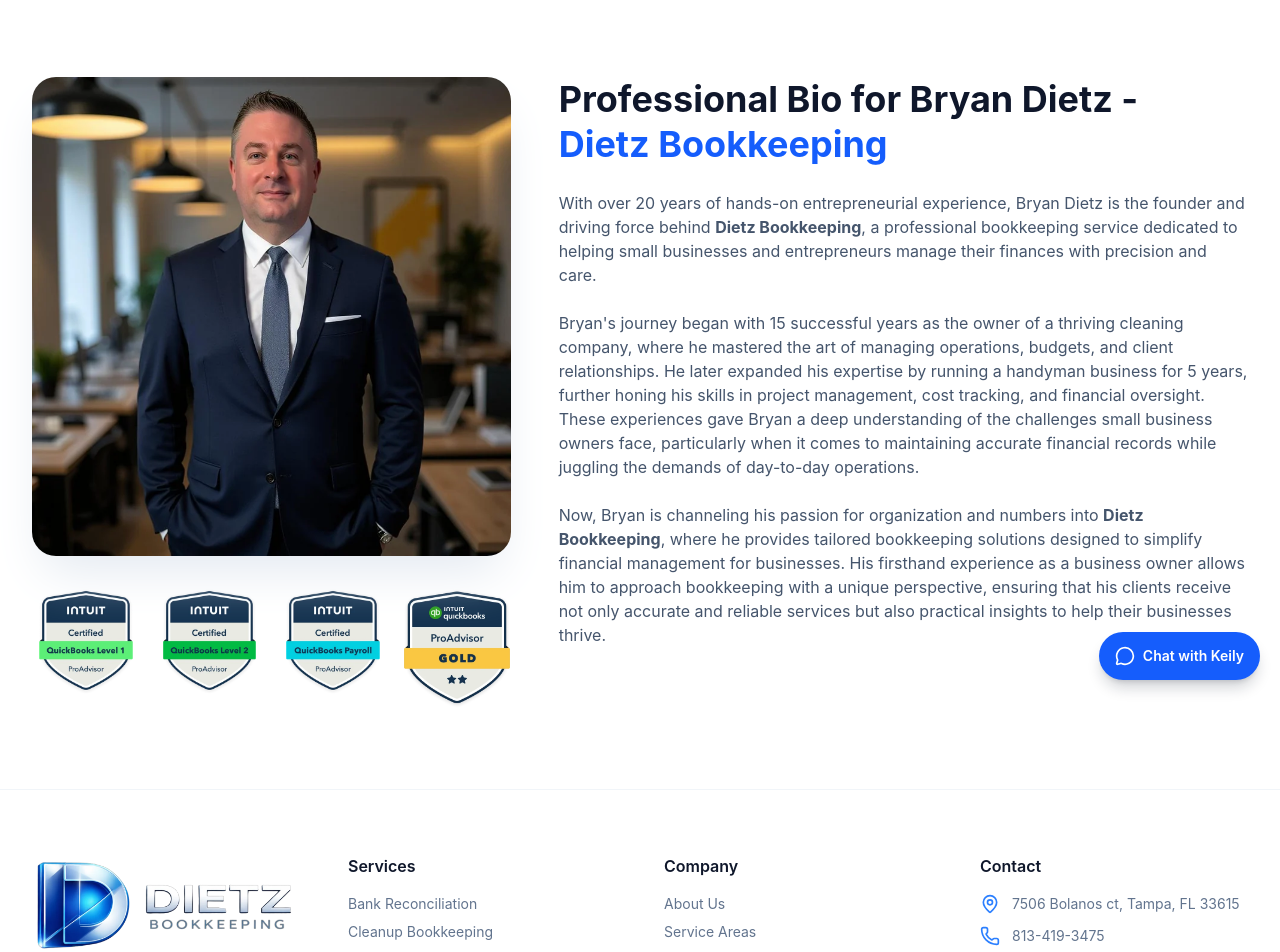
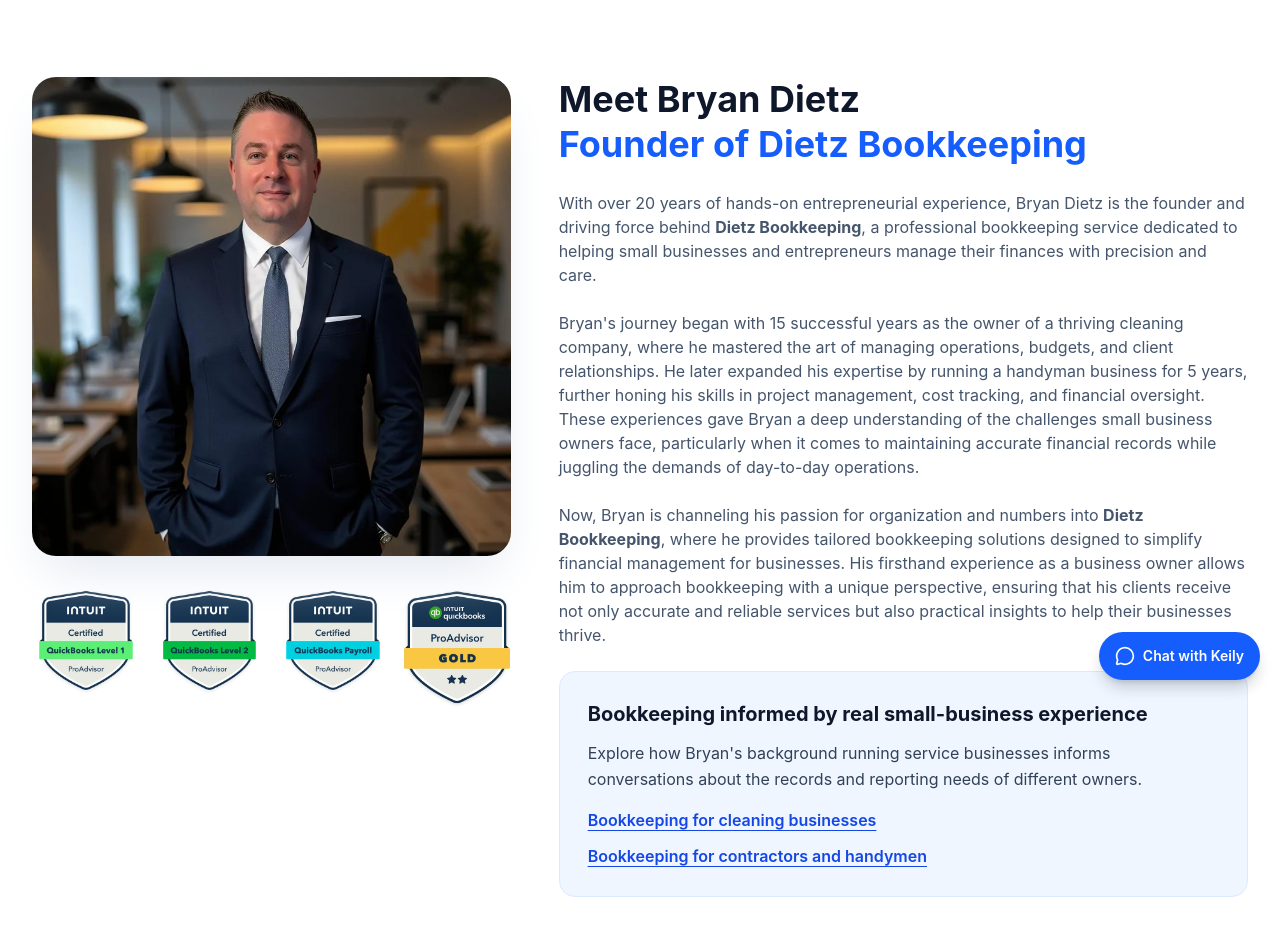
Before and after one commit to dietzbp-lgtm/dietz-bookkeeping-website, a React (Vite) app: page /about in a window 1280 px wide. Shown: the part 100-1052 px from the top of the page. Built offline with nearby package versions, Linux system fonts and the light colour scheme.

Commit message:
PR23: clarify founder bio and link firsthand industry experience to helpful pages

```diff
--- a/src/pages/About.tsx
+++ b/src/pages/About.tsx
@@ -1,5 +1,6 @@
 import React from 'react';
 import Layout from '../components/Layout';
+import { Link } from 'react-router-dom';
 
 const About = () => {
   return (
@@ -33,8 +34,8 @@ const About = () => {
               className="lg:col-span-7 space-y-6"
             >
               <h1 className="text-3xl md:text-4xl font-bold text-slate-900 leading-tight">
-                Professional Bio for Bryan Dietz - <br />
-                <span className="text-blue-600">Dietz Bookkeeping</span>
+                Meet Bryan Dietz <br />
+                <span className="text-blue-600">Founder of Dietz Bookkeeping</span>
               </h1>
 
               <div className="prose prose-lg text-slate-600 space-y-6">
@@ -48,6 +49,14 @@ const About = () => {
                   Now, Bryan is channeling his passion for organization and numbers into <strong>Dietz Bookkeeping</strong>, where he provides tailored bookkeeping solutions designed to simplify financial management for businesses. His firsthand experience as a business owner allows him to approach bookkeeping with a unique perspective, ensuring that his clients receive not only accurate and reliable services but also practical insights to help their businesses thrive.
                 </p>
               </div>
+              <div className="rounded-2xl border border-blue-100 bg-blue-50 p-6 sm:p-7">
+                <h2 className="text-xl font-bold text-slate-900 mb-3">Bookkeeping informed by real small-business experience</h2>
+                <p className="text-slate-700 leading-relaxed mb-4">Explore how Bryan's background running service businesses informs conversations about the records and reporting needs of different owners.</p>
+                <div className="flex flex-wrap gap-x-6 gap-y-3">
+                  <Link to="/bookkeeping-for-cleaning-businesses" className="font-semibold text-blue-700 underline underline-offset-4 hover:text-blue-900">Bookkeeping for cleaning businesses</Link>
+                  <Link to="/bookkeeping-for-contractors" className="font-semibold text-blue-700 underline underline-offset-4 hover:text-blue-900">Bookkeeping for contractors and handymen</Link>
+                </div>
+              </div>
             </div>
           </div>
         </div>
```
